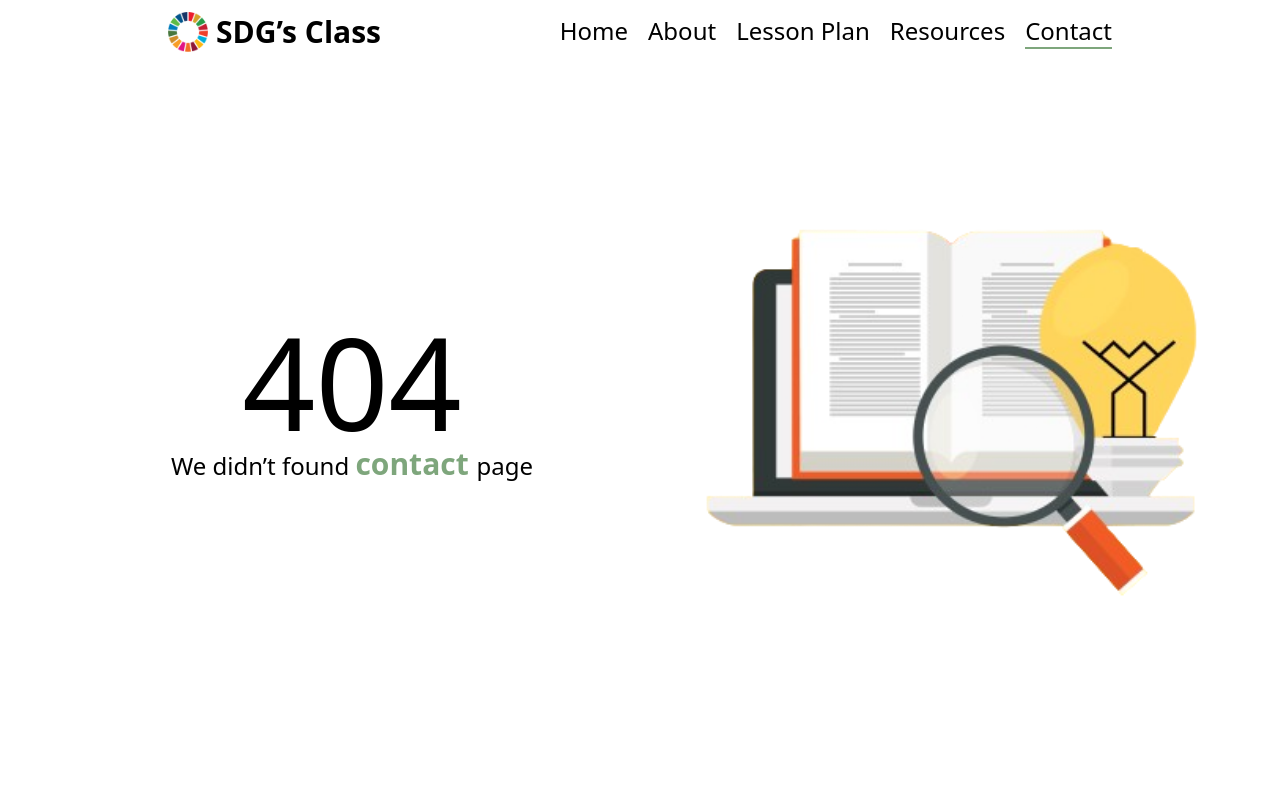
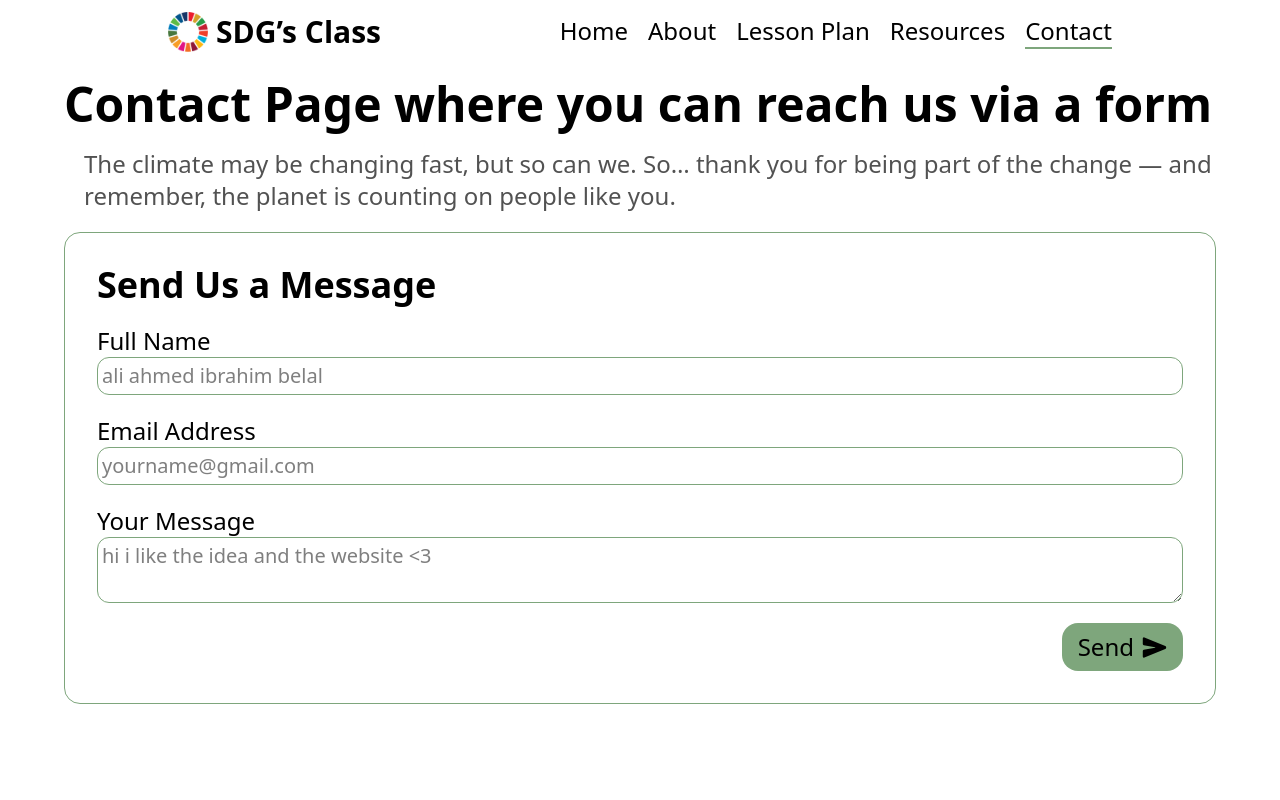
Before and after one commit to Kemet-Cosmos/SDGs-Class, a Next.js app: page /contact in a window 1280 px wide. Before the commit this address had no page. Shown: the top 800 px of the page. Built offline with nearby package versions, Linux system fonts and the light colour scheme.

Commit message:
added contact page

```diff
--- /dev/null
+++ b/src/app/contact/page.tsx
@@ -0,0 +1,67 @@
+"use client";
+import React from "react";
+import { motion } from "framer-motion";
+import { IoSend } from "react-icons/io5";
+export default function Page() {
+  return (
+    <section className="mt-20 ">
+      <div className="space-y-5">
+        <h1 className="text-5xl font-semibold">
+          Contact Page where you can reach us via a form
+        </h1>
+        <p className="text-2xl text-neutral-600 ml-5">
+          The climate may be changing fast, but so can we. So… thank you for
+          being part of the change — and remember, the planet is counting on
+          people like you.
+        </p>
+      </div>
+      <form
+        action=""
+        className="space-y-5 my-5 p-8 border border-Green-1 rounded-2xl"
+      >
+        <h1 className="text-4xl font-semibold">Send Us a Message</h1>
+        <div className="flex flex-col ">
+          <label htmlFor="clientName" className="text-2xl">
+            Full Name
+          </label>
+          <input
+            type="text"
+            placeholder="ali ahmed ibrahim belal"
+            required
+            className="p-1  text-xl rounded-xl outline-none border border-Green-1 focus:ring focus:ring-Green-1 duration-150"
+          />
+        </div>
+        <div className="flex flex-col ">
+          <label htmlFor="clientName" className="text-2xl">
+            Email Address
+          </label>
+          <input
+            type="text"
+            placeholder="yourname@gmail.com"
+            required
+            className="p-1  text-xl rounded-xl outline-none border border-Green-1 focus:ring focus:ring-Green-1 duration-150"
+          />
+        </div>
+        <div className="flex flex-col ">
+          <label htmlFor="clientName" className="text-2xl">
+            Your Message
+          </label>
+          <textarea
+            placeholder="hi i like the idea and the website <3"
+            required
+            className="p-1  text-xl rounded-xl outline-none border border-Green-1 focus:ring focus:ring-Green-1 duration-150"
+          />
+        </div>
+        <div className="flex justify-end">
+          <motion.button
+            whileHover={{ scale: 1.05, x: 4 }}
+            whileTap={{ scale: 1, x: 0 }}
+            className="bg-Green-1 px-4 py-2 rounded-2xl text-2xl flex items-center gap-2"
+          >
+            Send <IoSend size={25} />
+          </motion.button>
+        </div>
+      </form>
+    </section>
+  );
+}
```
